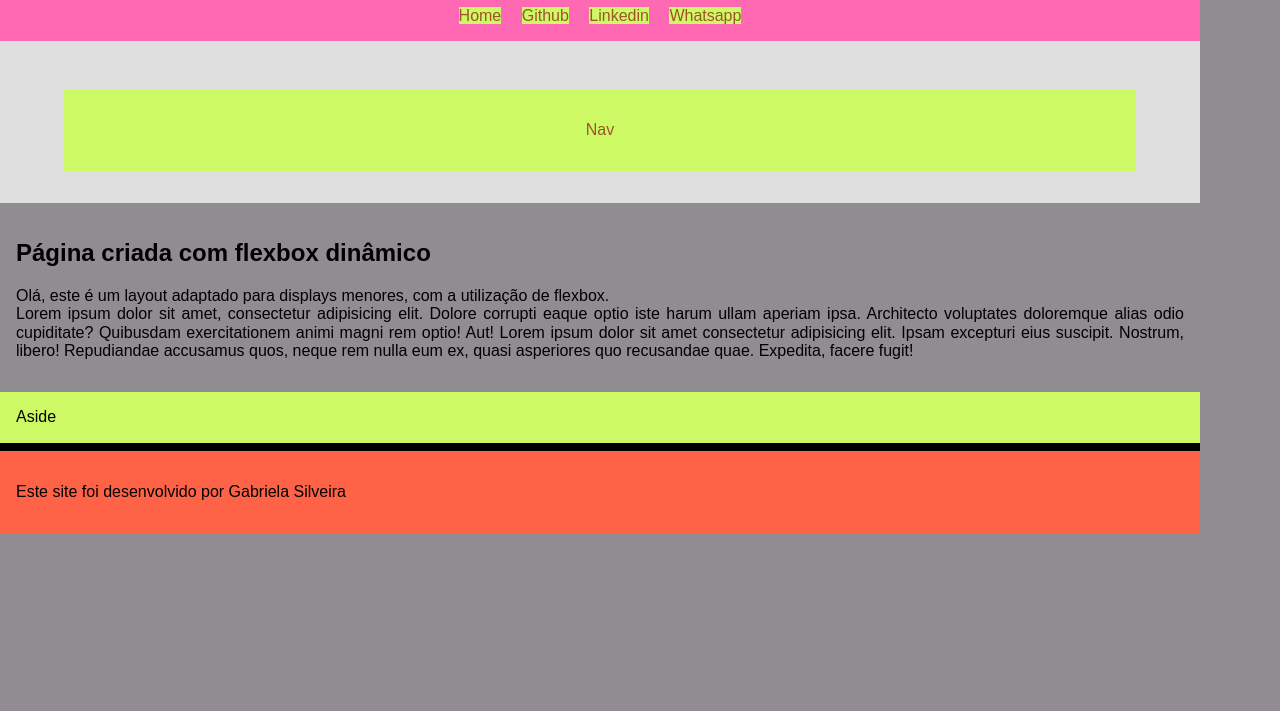
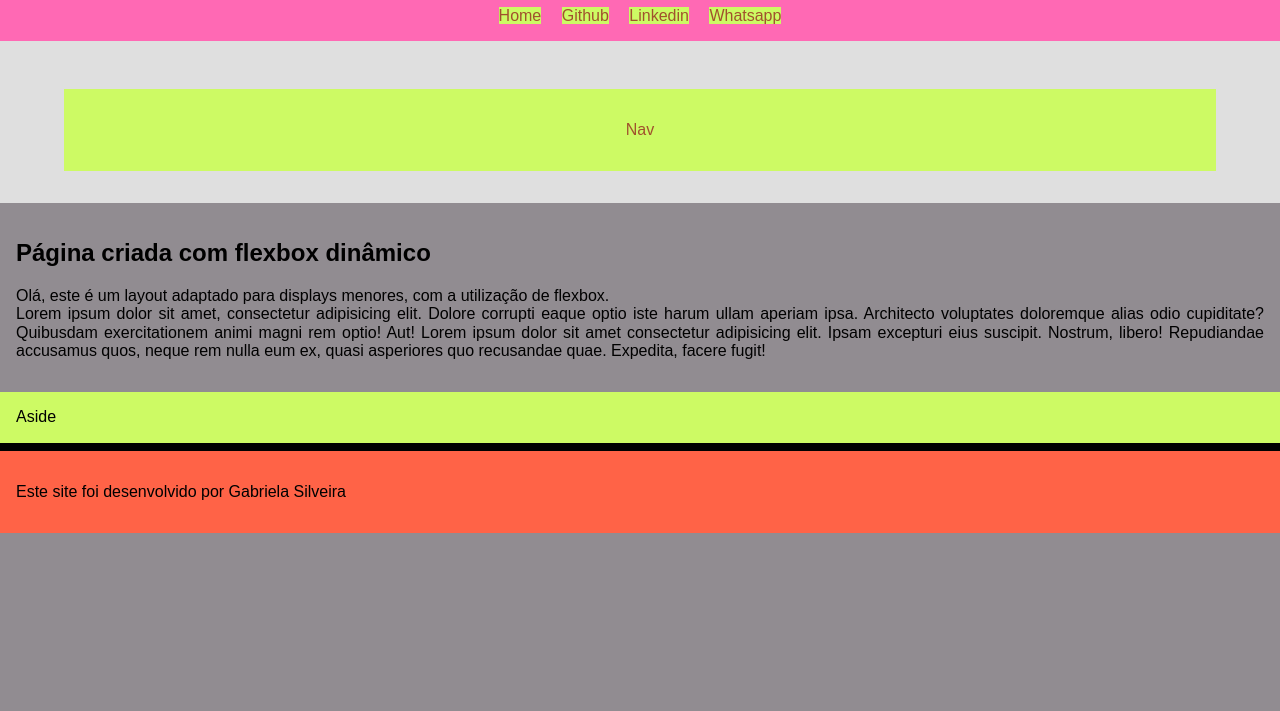
Before and after one commit to gabysilve/aula1-atividade-gabrielasilveira, a website built with Parcel: page index.html in a window 1280 px wide. Shown: the part 89-800 px from the top of the page. Built offline with nearby package versions, Linux system fonts and the light colour scheme.

Commit message:
width 100%

```diff
--- a/css/main.css
+++ b/css/main.css
@@ -67,7 +67,7 @@ footer{
     body {
         display: flex;
         flex-direction: column;
-        max-width: 75em;
+        max-width: 100%;
         margin: auto;
     }
     main {
```
Also changed, not shown: index.html (+1 -8 lines).
